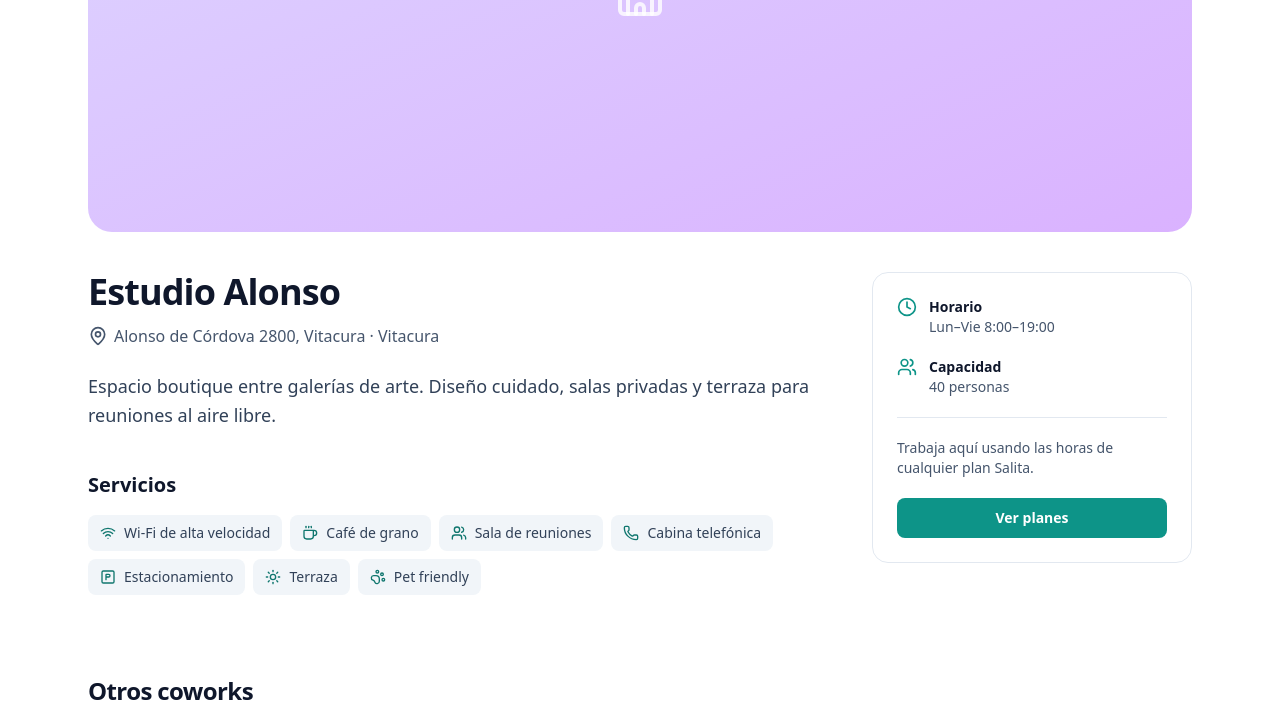
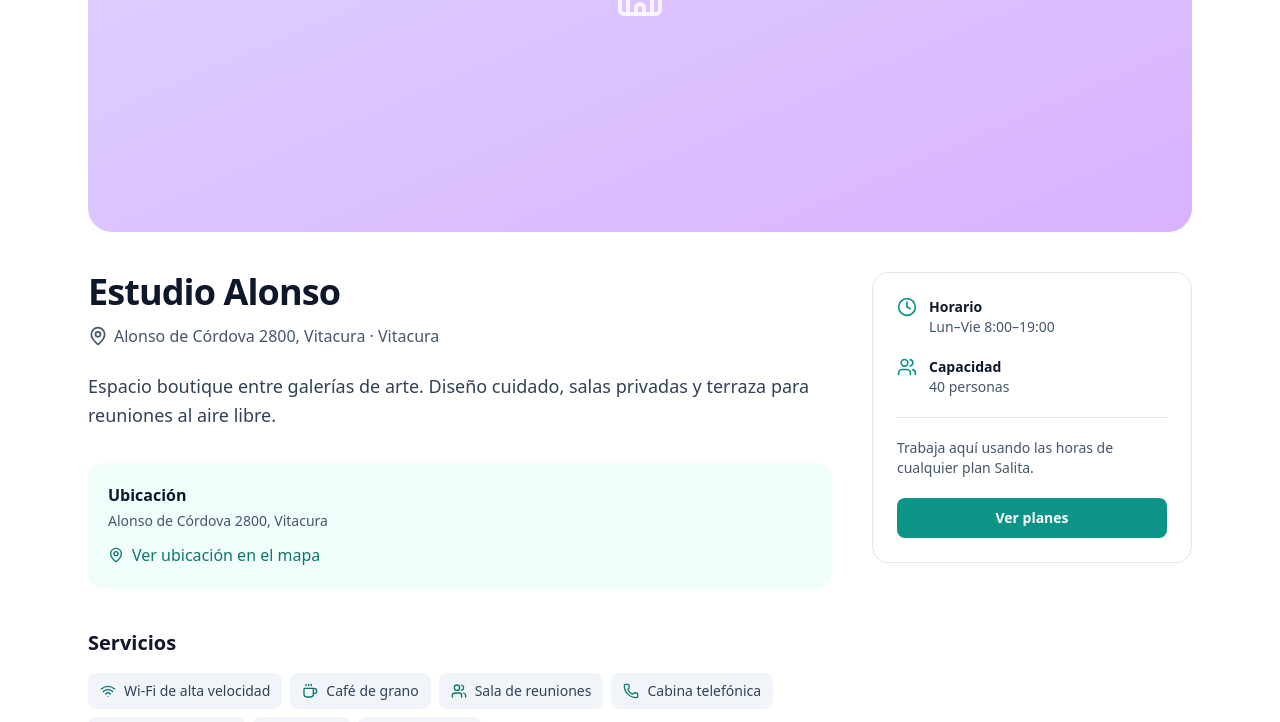
Before and after one commit to Gabriel-bliip/salita-concurso, a React (Vite) app: page /coworks/alonso-de-cordova in a window 1280 px wide. Shown: the part 394-1116 px from the top of the page. Built offline with nearby package versions, Linux system fonts and the light colour scheme.

Commit message:
Conecta el mapa con las fichas y el listado de coworks

```diff
--- a/src/components/CoworkMap.tsx
+++ b/src/components/CoworkMap.tsx
@@ -78,7 +78,10 @@ function CoworkMap({ coworkers, selectedSlug, onSelect }: CoworkMapProps) {
         title.textContent = place.name
         const address = document.createElement('p')
         address.textContent = place.address
-        entry.append(cover(place), title, address)
+        const link = document.createElement('a')
+        link.href = `/coworks/${place.slug}`
+        link.textContent = 'Ver cowork →'
+        entry.append(cover(place), title, address, link)
         popup.append(entry)
       }
       const marker = L.marker([cowork.location.latitude, cowork.location.longitude], {
--- a/src/pages/CoworkDetailPage.tsx
+++ b/src/pages/CoworkDetailPage.tsx
@@ -44,6 +44,13 @@ function CoworkDetailPage() {
             {cowork.address} · {cowork.comuna}
           </p>
           <p className="mt-6 text-lg leading-relaxed text-slate-700">{cowork.description}</p>
+          <section className="mt-8 rounded-2xl bg-brand-50 p-5">
+            <h2 className="font-semibold text-slate-900">Ubicación</h2>
+            <p className="mt-1 text-sm text-slate-600">{cowork.address}</p>
+            <Link to={`/mapa?cowork=${cowork.slug}`} className="mt-3 inline-flex items-center gap-2 font-medium text-brand-700 hover:underline">
+              <MapPin className="size-4" aria-hidden /> Ver ubicación en el mapa
+            </Link>
+          </section>
 
           <h2 className="mt-10 text-xl font-semibold text-slate-900">Servicios</h2>
           <div className="mt-4 flex flex-wrap gap-2">
--- a/src/pages/CoworksPage.tsx
+++ b/src/pages/CoworksPage.tsx
@@ -51,6 +51,9 @@ function CoworksPage() {
       <p className="mt-2 text-slate-600">
         Usa tus horas en cualquiera de estos espacios. Filtra por comuna y servicios.
       </p>
+      <Button to={`/mapa?${searchParams.toString()}`} variant="secondary" className="mt-5">
+        Ver ubicaciones en el mapa
+      </Button>
 
       <div className="mt-10 grid gap-8 lg:grid-cols-[18rem_1fr]">
         <aside className="lg:sticky lg:top-24 lg:self-start">
--- a/src/pages/MapPage.tsx
+++ b/src/pages/MapPage.tsx
@@ -1,5 +1,5 @@
 import { useCallback, useMemo } from 'react'
-import { useSearchParams } from 'react-router'
+import { Link, useSearchParams } from 'react-router'
 import { MapPin, SearchX } from 'lucide-react'
 import CoworkMap from '../components/CoworkMap.tsx'
 import CoworkFilters from '../components/CoworkFilters.tsx'
@@ -28,6 +28,8 @@ function MapPage() {
     if (nextAmenities.length) next.set('amenities', nextAmenities.join(','))
     setParams(next, { replace: true })
   }
+  const listParams = new URLSearchParams(params)
+  listParams.delete('cowork')
 
   return (
     <div className="mx-auto max-w-6xl px-4 py-10 sm:px-6">
@@ -37,6 +39,7 @@ function MapPage() {
           <h1 className="text-3xl font-bold tracking-tight text-slate-900 sm:text-4xl">Encuentra tu cowork en el mapa</h1>
           <p className="mt-3 text-slate-600">Explora Santiago y toca una burbuja para conocer el espacio.</p>
         </div>
+        <Link to={`/coworks?${listParams}`} className="text-sm font-semibold text-brand-700 hover:underline">Ver listado de coworks →</Link>
       </div>
       <div className="mt-8 grid gap-6 lg:grid-cols-[18rem_1fr]">
         <aside>
@@ -63,6 +66,7 @@ function MapPage() {
                 </button>
                 <div className="mt-3 flex items-center justify-between gap-2 text-xs text-brand-700">
                   <span className="flex items-center gap-1"><MapPin className="size-3" aria-hidden />{cowork.comuna}</span>
+                  <Link to={`/coworks/${cowork.slug}`} className="font-semibold hover:underline">Ver cowork →</Link>
                 </div>
               </article>
             ))}
```
